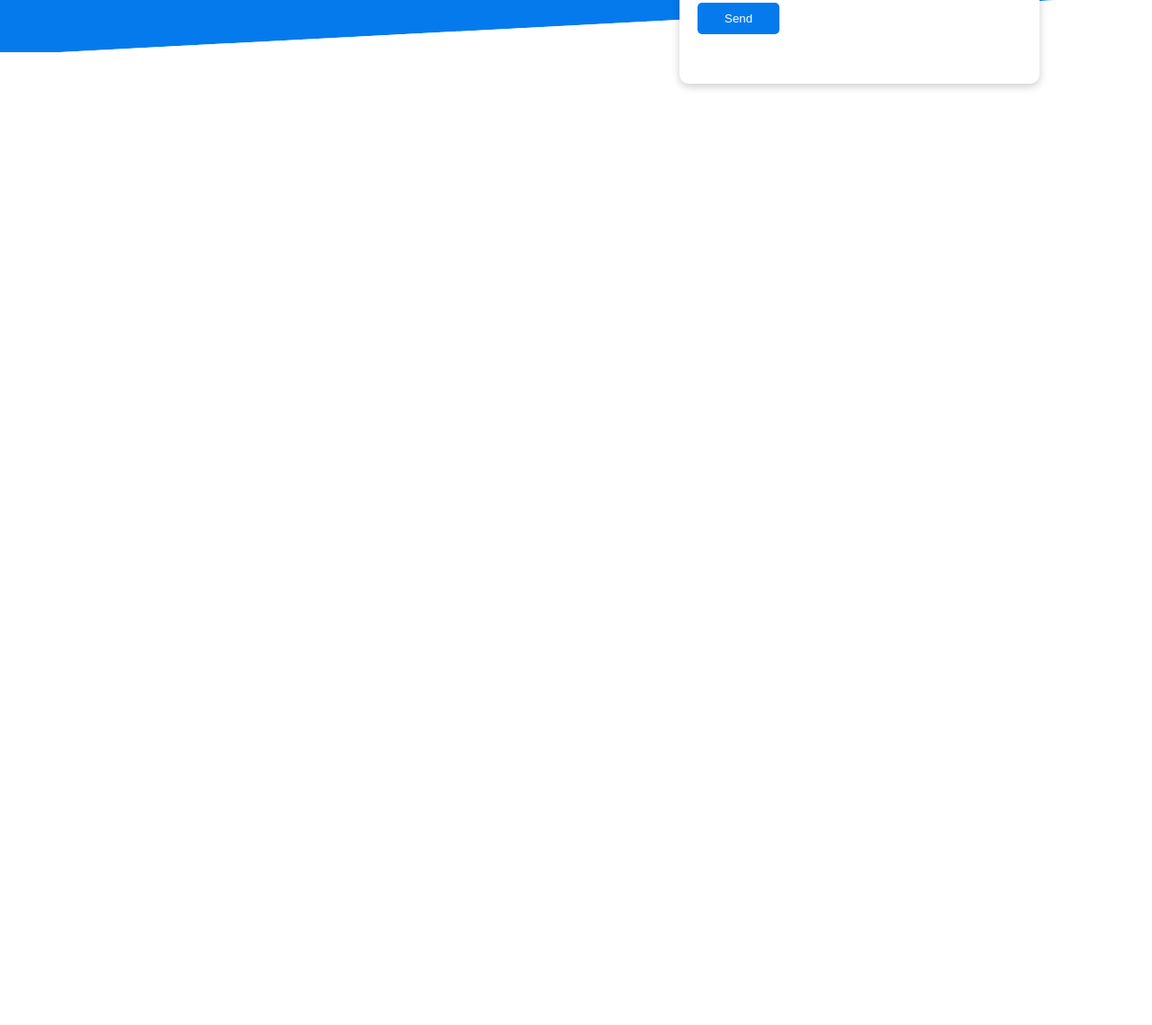
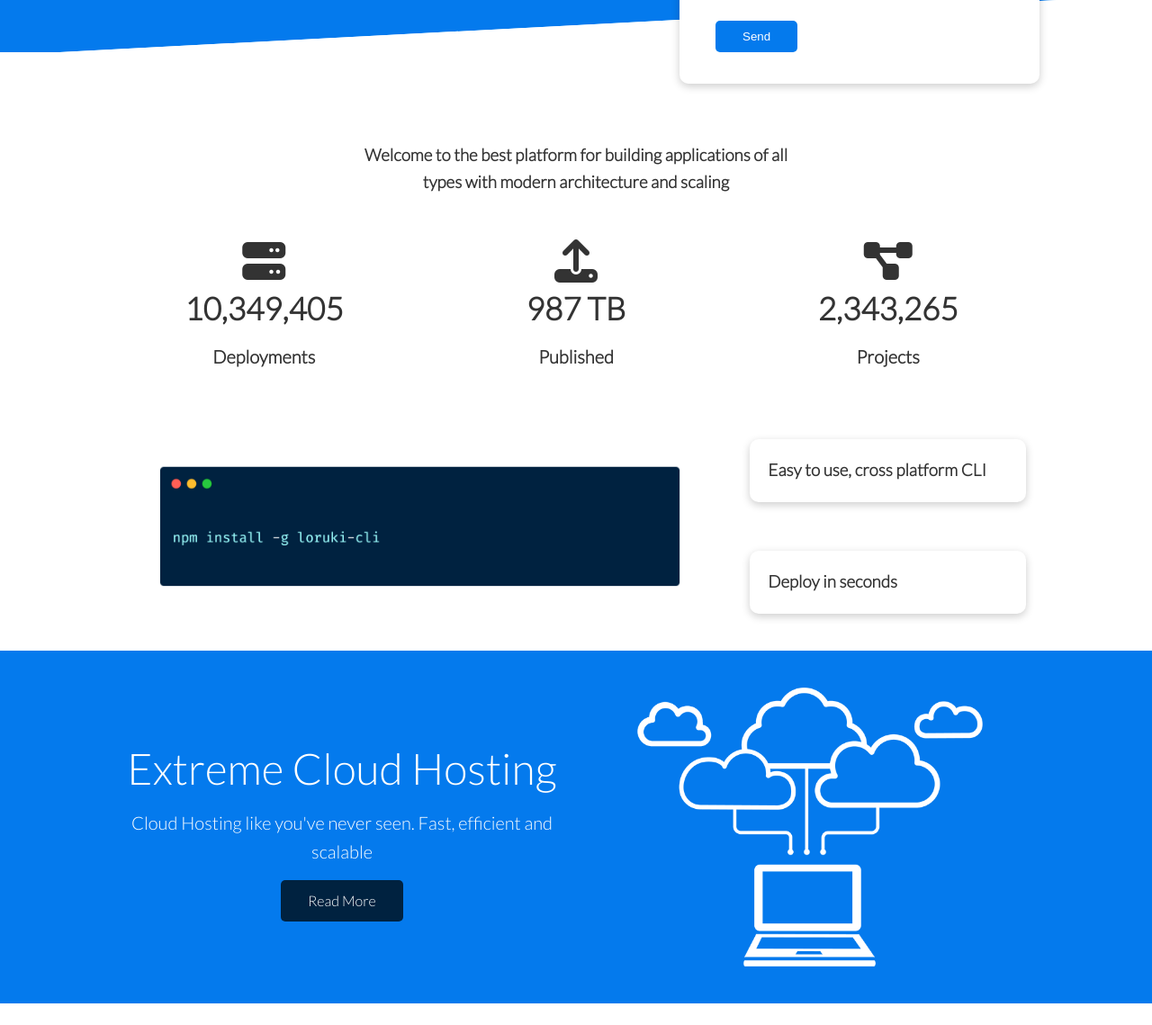
Before and after one commit to Damjan15/Laruki, a plain HTML site: page index.html in a window 1280 px wide. Shown: the part 412-1551 px from the top of the page at 90% size. Before the commit the page ends 800 px from the top, so only its background shows below. Drawn offline with Linux system fonts and the light colour scheme.

Commit message:
Utility classes added

```diff
--- a/css/style.css
+++ b/css/style.css
@@ -3,6 +3,9 @@
 /* ====== Base Styles ====== */
 :root {
     --primary-color: #047aed;
+    --secondary-color: #1c3fa8;
+    --dark-color: #002240;
+    --light-color: #f4f4f4;
 }
 
 * {
@@ -132,54 +135,38 @@ img {
     outline: none;
 }
 
-/* ====== Utilities ====== */
-.container {
-    max-width: 1100px;
-    margin: 0 auto;
-    overflow: auto;
-    padding: 0 40px;
+
+/* ====== Stats ====== */
+.stats {
+    padding-top: 100px;
 }
 
-.card {
-    background-color: #ffffff;
-    color: #333333;
-    border-radius: 10px;
-    box-shadow: 0 3px 10px rgba(0, 0, 0, 0.2);
-    padding: 20px;
-    margin: 10px;
+.stats-heading {
+    max-width: 500px;
+    margin: auto;
 }
 
-.btn {
-    display: inline-block;
-    padding: 10px 30px;
-    cursor: pointer;
-    background: var(--primary-color);
-    color: #ffffff;
-    border: none;
-    border-radius: 5px;
+.stats .grid h3 {
+    font-size: 35px;
 }
 
-.btn-outline {
-    background-color: transparent;
-    border: 1px solid #fff;
+.stats .grid p {
+    font-size: 20px;
+    font-weight: bold;
 }
 
-.btn:hover {
-    transform: scale(.98);
+/* ====== CLI ====== */
+.cli .grid {
+    grid-template-columns: repeat(3, 1fr);
+    grid-template-rows: repeat(2, 1fr);
 }
 
-.flex {
-    display: flex;
-    align-items: center;
-    justify-content: center;
-    height: 100%;
+.cli .grid > *:first-child {
+    grid-column: 1 / span 2;
+    grid-row: 1 / span 2;
 }
 
-.grid {
-    display: grid;
-    grid-template-columns: repeat(2, 1fr); /* Repeat twice 1fr*/
-    gap: 20px;
-    justify-content: center;
-    align-items: center;
-    height: 100%;
+/* ====== Cloud ====== */
+.cloud .grid {
+    grid-template-columns: 4fr, 3fr;
 }
--- /dev/null
+++ b/css/utilities.css
@@ -0,0 +1,185 @@
+.container {
+    max-width: 1100px;
+    margin: 0 auto;
+    overflow: auto;
+    padding: 0 40px;
+}
+
+.card {
+    background-color: #ffffff;
+    color: #333333;
+    border-radius: 10px;
+    box-shadow: 0 3px 10px rgba(0, 0, 0, 0.2);
+    padding: 20px;
+    margin: 10px;
+}
+
+.btn {
+    display: inline-block;
+    padding: 10px 30px;
+    cursor: pointer;
+    background: var(--primary-color);
+    color: #ffffff;
+    border: none;
+    border-radius: 5px;
+}
+
+.btn-outline {
+    background-color: transparent;
+    border: 1px solid #fff;
+}
+
+.btn:hover {
+    transform: scale(.98);
+}
+
+/* Backgrounds & Colored buttons */
+.bg-primary, .btn-primary {
+    background-color: var(--primary-color);
+    color: #ffffff;
+}
+
+.bg-secondary, .btn-secondary {
+    background-color: var(--secondary-color);
+    color: #ffffff;
+}
+
+.bg-dark, .btn-dark {
+    background-color: var(--dark-color);
+    color: #ffffff;
+}
+
+.bg-light, .btn-light {
+    background-color: var(--light-color);
+    color: #333333;
+}
+
+/* Text Sizes */
+.lead {
+    font-size: 20px;
+}
+
+.sm {
+    font-size: 1rem;
+}
+
+.md {
+    font-size: 2rem;
+}
+
+.lg {
+    font-size: 3rem;
+}
+
+.xl {
+    font-size: 4rem;
+}
+
+.text-center {
+    text-align: center;
+}
+
+.flex {
+    display: flex;
+    align-items: center;
+    justify-content: center;
+    height: 100%;
+}
+
+.grid {
+    display: grid;
+    grid-template-columns: repeat(2, 1fr); /* Repeat twice 1fr*/
+    gap: 20px;
+    justify-content: center;
+    align-items: center;
+    height: 100%;
+}
+
+.grid-3 {
+    grid-template-columns: repeat(3, 1fr);
+}
+
+/* Margin */
+.my-1 {
+    margin: 1rem 0;
+}
+
+.my-2 {
+    margin: 1.5rem 0;
+}
+
+.my-3 {
+    margin: 2rem 0;
+}
+
+.my-4 {
+    margin: 3rem 0;
+}
+
+.my-5 {
+    margin: 4rem 0;
+}
+
+
+.m-1 {
+    margin: 1rem;
+}
+
+.m-2 {
+    margin: 1.5rem;
+}
+
+.m-3 {
+    margin: 2rem;
+}
+
+.m-4 {
+    margin: 3rem;
+}
+
+.m-5 {
+    margin: 4rem;
+}
+
+
+/* Padding */
+.py-1 {
+    padding: 1rem 0;
+}
+
+.py-2 {
+    padding: 1.5rem 0;
+}
+
+.py-3 {
+    padding: 2rem 0;
+}
+
+.py-4 {
+    padding: 3rem 0;
+}
+
+.py-5 {
+    padding: 4rem 0;
+}
+
+
+.p-1 {
+    padding: 1rem;
+}
+
+.p-2 {
+    padding: 1.5rem;
+}
+
+.p-3 {
+    padding: 2rem;
+}
+
+.p-4 {
+    padding: 3rem;
+}
+
+.p-5 {
+    padding: 4rem;
+}
--- a/index.html
+++ b/index.html
@@ -5,6 +5,8 @@
     <meta http-equiv="X-UA-Compatible" content="IE=edge">
     <meta name="viewport" content="width=device-width, initial-scale=1.0">
     <link rel="stylesheet" href="https://cdnjs.cloudflare.com/ajax/libs/font-awesome/6.1.1/css/all.min.css" integrity="sha512-KfkfwYDsLkIlwQp6LFnl8zNdLGxu9YAA1QvwINks4PhcElQSvqcyVLLD9aMhXd13uQjoXtEKNosOWaZqXgel0g==" crossorigin="anonymous" referrerpolicy="no-referrer" />
+
+    <link rel="stylesheet" href="css/utilities.css">
     <link rel="stylesheet" href="css/style.css">
 
     <title>Laruki | Cloud Hosting For Everyone</title>
@@ -55,5 +57,61 @@
             </div>
         </div>
     </section>
+
+    <!-- Stats -->
+    <section class="stats">
+        <div class="container">
+            <h3 class="stats-heading text-center my-1">Welcome to the best platform for building applications of all types with modern architecture and scaling</h3>
+
+            <div class="grid grid-3 text-center my-4">
+                <div>
+                    <i class="fas fa-server fa-3x"></i>
+                    <h3>10,349,405</h3>
+                    <p class="text-secondary">Deployments</p>
+                </div>
+                <div>
+                    <i class="fas fa-upload fa-3x"></i>
+                    <h3>987 TB</h3>
+                    <p class="text-secondary">Published</p>
+                </div>
+
+                <div>
+                    <i class="fas fa-project-diagram fa-3x"></i>
+                    <h3>2,343,265</h3>
+                    <p class="text-secondary">Projects</p>
+                </div>
+            </div>
+
+        </div>
+    </section>
+
+    <!-- Cli -->
+    <section class="cli">
+        <div class="container grid">
+            <img src="images/cli.png" alt="">
+
+            <div class="card">
+                <h3>Easy to use, cross platform CLI</h3>
+            </div>
+
+            <div class="card">
+                <h3>Deploy in seconds</h3>
+            </div>
+        </div>
+    </section>
+
+    <!-- Cloud -->
+    <section class="cloud bg-primary my-2 py-2">
+        <div class="container grid">
+            <div class="text-center">
+                <h2 class="lg">Extreme Cloud Hosting</h2>
+                <p class="lead my-1">Cloud Hosting like you've never seen. Fast, efficient and scalable</p>
+
+                <a href="features.html" class="btn btn-dark">Read More</a>
+            </div>
+
+            <img src="images/cloud.png" alt="">
+        </div>
+    </section>
 </body>
 </html>
```
